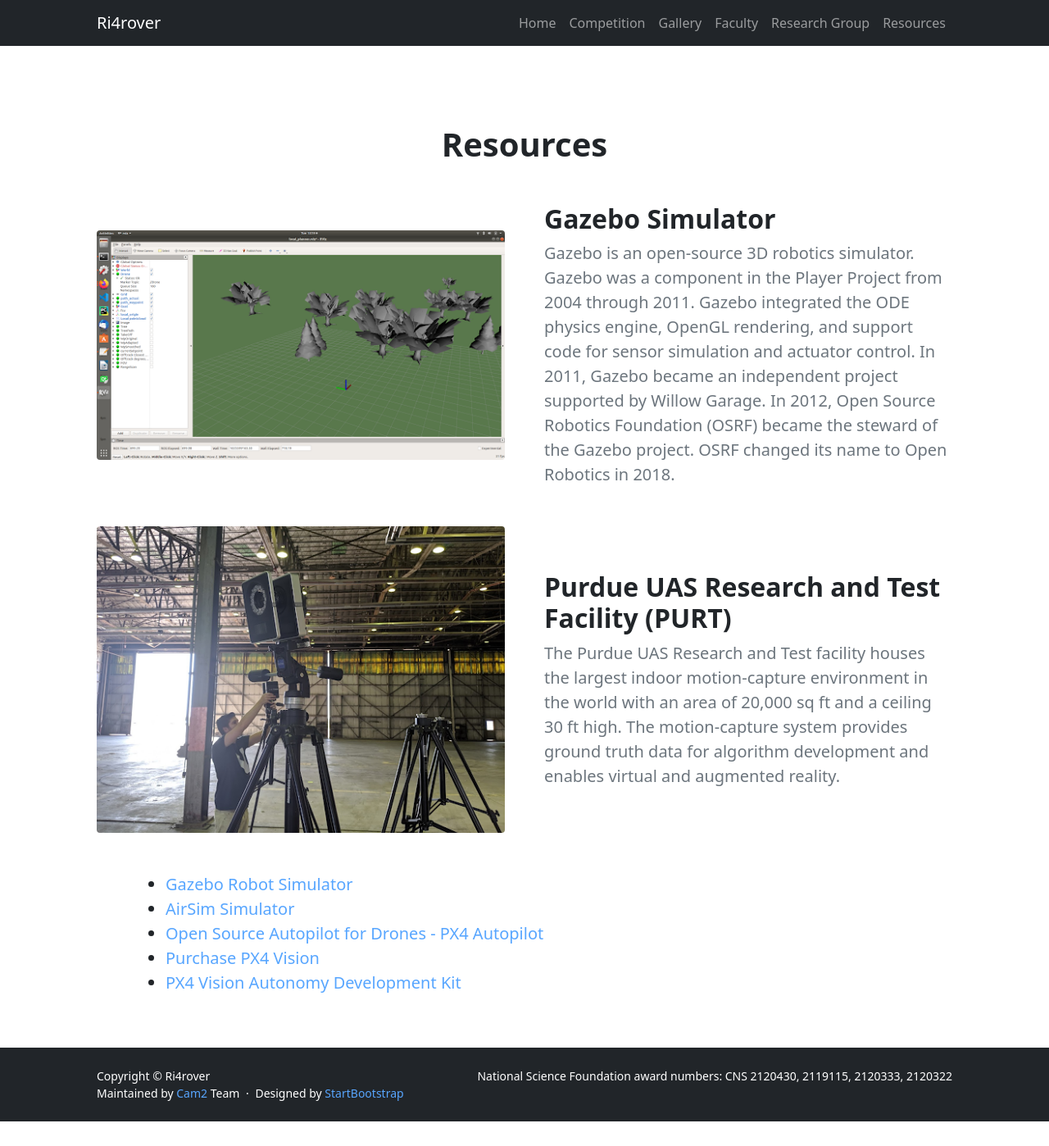
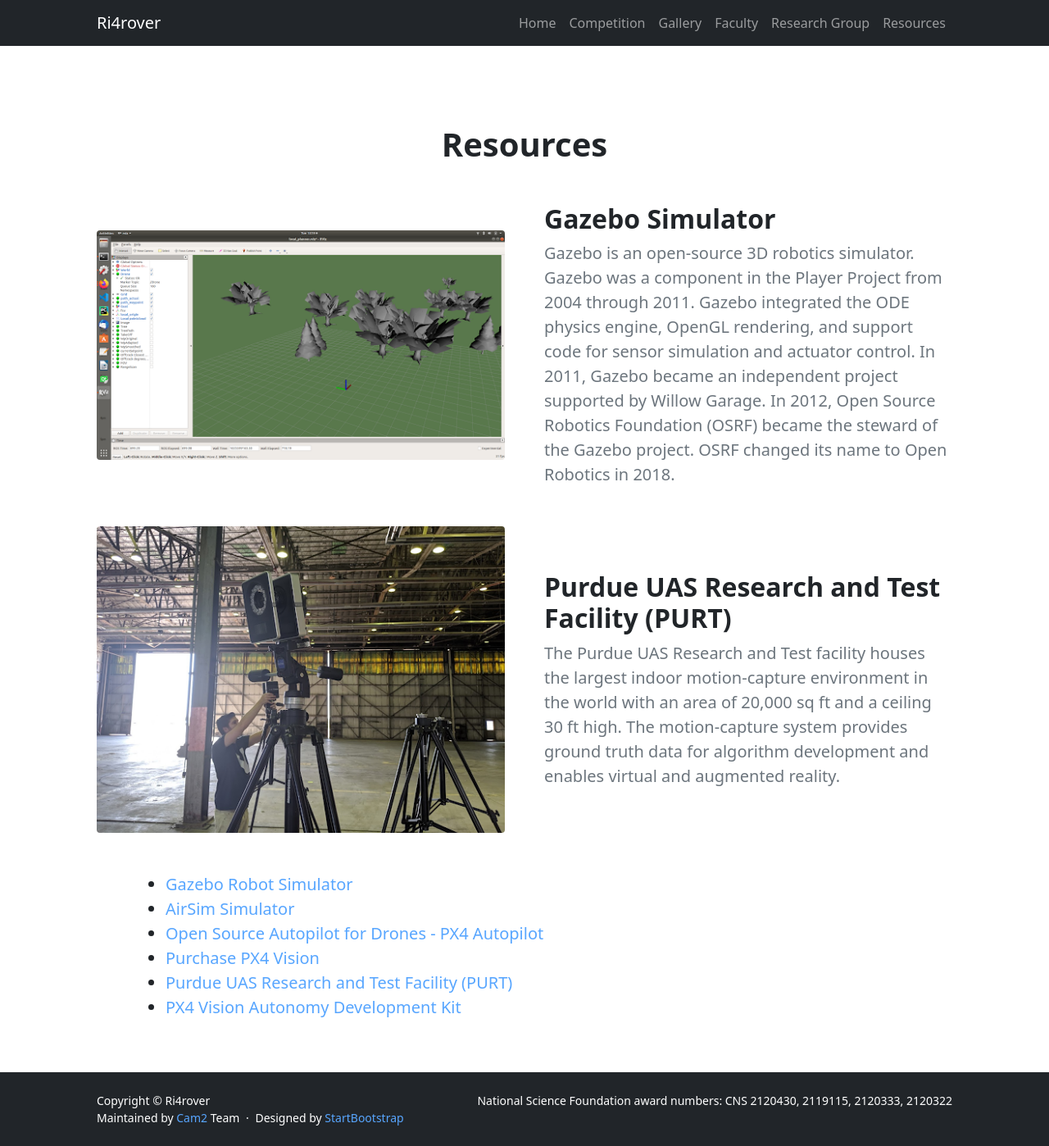
Before and after one commit to OliverQiang/Ri4rover, a Jekyll site: the page built from _pages/resources.html, in a window 1280 px wide. Shown: the whole page at 82% size. Built offline with Jekyll 4.4.1, drawn with Linux system fonts in a browser that asks for light colours; before the commit the page ends 1368 px from its top, so only the background shows below that.

Commit message:
Update resources.html

```diff
--- a/_pages/resources.html
+++ b/_pages/resources.html
@@ -44,6 +44,9 @@
                 <a href="http://www.holybro.com/product/px4-vision/">Purchase PX4 Vision</a>
             </li>
             <li>
+                <a href="https://engineering.purdue.edu/PURT"> Purdue UAS Research and Test Facility (PURT)</a>
+            </li>
+            <li>
                 <a href="https://docs.px4.io/master/en/complete_vehicles/px4_vision_kit.html">PX4 Vision Autonomy Development Kit</a>
             </li>
         </ul>
```
